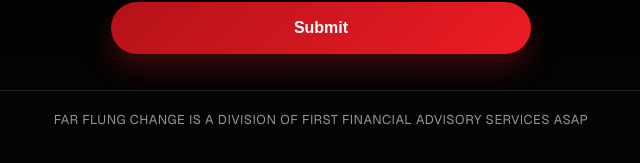
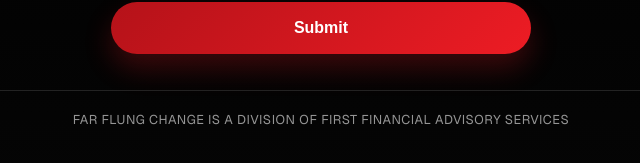
Before and after one commit to jvgiv/ffc, a Next.js app: page / in a window 1280 px wide. Shown: the part 899-1062 px from the top of the page, without its empty margins (319-959 px from the left). Built offline with nearby package versions, Linux system fonts and the light colour scheme; no server answers.

Commit message:
fixing discs

```diff
--- a/src/app/page.js
+++ b/src/app/page.js
@@ -55,7 +55,6 @@
         <p className="ptc-2">Own :  YOUR TIME</p> */}
         <p className={styles.footerNote}>
           Far Flung Change is a division of First Financial Advisory Services
-          ASAP
         </p>
     </div>
   );
```
